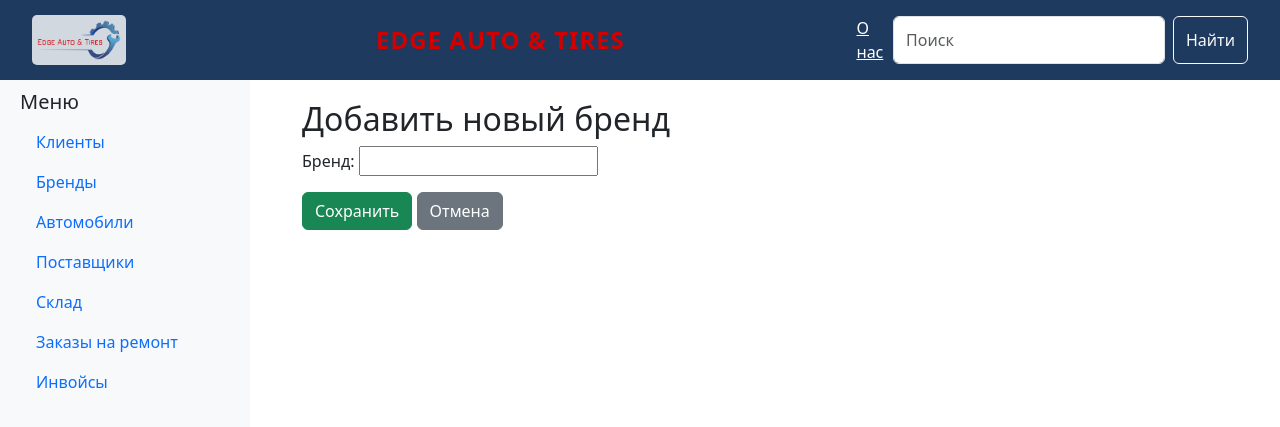
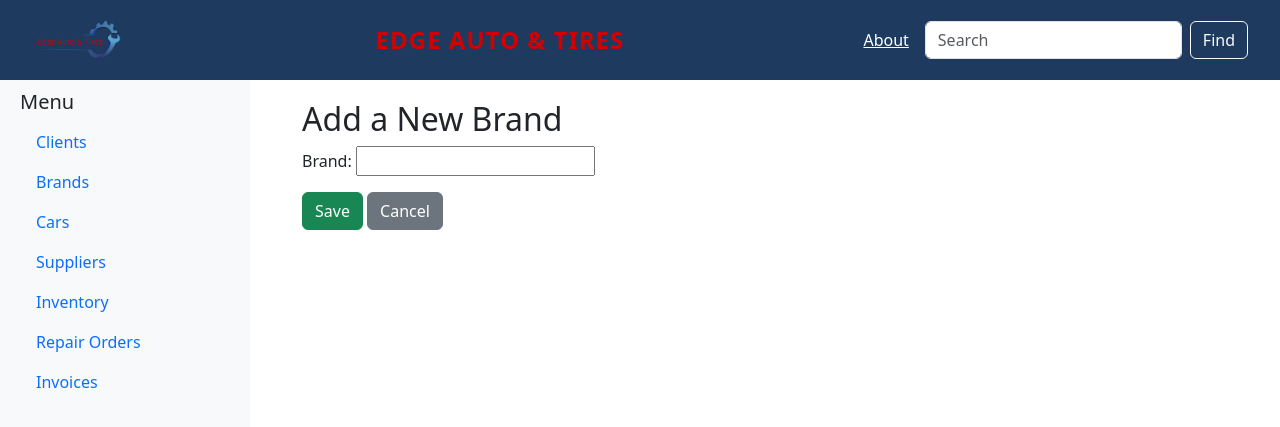
Before and after one commit to untylo/autoservice, a Django app: page /brands/add/ in a window 1280 px wide. Shown: the top 427 px of the page. Run offline with Django 5.2, Linux system fonts and the light colour scheme.

Commit message:
Translate to Englesh

```diff
--- a/cars/forms.py
+++ b/cars/forms.py
@@ -19,8 +19,8 @@ class ClientForm(forms.ModelForm):
         fields = ['first_name', 'last_name', 'address', 'phone']
 
 class CarForm(forms.ModelForm):
-    brand = forms.ModelChoiceField(queryset=Brand.objects.all(), required=True, label="Бренд")
-    model = forms.ModelChoiceField(queryset=CarModel.objects.none(), required=True, label="Модель")
+    brand = forms.ModelChoiceField(queryset=Brand.objects.all(), required=True, label="Brand")
+    model = forms.ModelChoiceField(queryset=CarModel.objects.none(), required=True, label="Model")
 
     class Meta:
         model = Car
--- a/cars/models.py
+++ b/cars/models.py
@@ -3,23 +3,23 @@ from django.contrib import admin
 from django.contrib.auth.models import User
 
 class Brand(models.Model):
-    name = models.CharField(max_length=100, unique=True, verbose_name="Бренд")
+    name = models.CharField(max_length=100, unique=True, verbose_name="Brand")
 
     def __str__(self):
         return self.name
 
 class CarModel(models.Model):
     brand = models.ForeignKey(Brand, on_delete=models.CASCADE, related_name="models")
-    name = models.CharField(max_length=100, verbose_name="Модель автомобиля")
+    name = models.CharField(max_length=100, verbose_name="Model")
 
     def __str__(self):
         return f"{self.brand.name} {self.name}"
 
 class Client(models.Model):
-    first_name = models.CharField(max_length=50, verbose_name="Имя")
-    last_name = models.CharField(max_length=50, verbose_name="Фамилия")
-    address = models.TextField(verbose_name="Адрес")
-    phone = models.CharField(max_length=15, unique=True, verbose_name="Телефон")
+    first_name = models.CharField(max_length=50, verbose_name="First Name")
+    last_name = models.CharField(max_length=50, verbose_name="Last Name")
+    address = models.TextField(verbose_name="Address")
+    phone = models.CharField(max_length=15, unique=True, verbose_name="Phone")
 
     def __str__(self):
         return f"{self.first_name} {self.last_name}"
@@ -27,32 +27,32 @@ class Client(models.Model):
 class Car(models.Model):
     client = models.ForeignKey(Client, on_delete=models.CASCADE, related_name="cars")
     model = models.ForeignKey(CarModel, on_delete=models.CASCADE, related_name="cars")
-    year = models.PositiveIntegerField(verbose_name="Год выпуска")
-    vin = models.CharField(max_length=17, unique=True, verbose_name="VIN номер")
+    year = models.PositiveIntegerField(verbose_name="Year")
+    vin = models.CharField(max_length=17, unique=True, verbose_name="VIN number")
 
     def __str__(self):
         return f"{self.model} ({self.year}) - {self.vin}"
 
 class Supplier(models.Model):
-    name = models.CharField(max_length=100, unique=True, verbose_name="Поставщик")
-    phone = models.CharField(max_length=15, verbose_name="Телефон")
-    address = models.TextField(verbose_name="Адрес")
+    name = models.CharField(max_length=100, unique=True, verbose_name="Supplier")
+    phone = models.CharField(max_length=15, verbose_name="Phone")
+    address = models.TextField(verbose_name="Address")
 
     def __str__(self):
         return self.name
 
 class Part(models.Model):
-    name = models.CharField(max_length=100, verbose_name="Деталь")
+    name = models.CharField(max_length=100, verbose_name="Part")
     supplier = models.ForeignKey(Supplier, on_delete=models.CASCADE, related_name="parts")
-    price = models.DecimalField(max_digits=10, decimal_places=2, verbose_name="Цена")
+    price = models.DecimalField(max_digits=10, decimal_places=2, verbose_name="Price")
 
     def __str__(self):
         return self.name
 
 class Inventory(models.Model):
     part = models.ForeignKey(Part, on_delete=models.CASCADE, related_name="inventory")
-    quantity = models.PositiveIntegerField(verbose_name="Количество")
-    location = models.CharField(max_length=100, verbose_name="Место на складе")
+    quantity = models.PositiveIntegerField(verbose_name="Quantity")
+    location = models.CharField(max_length=100, verbose_name="Location")
 
     def __str__(self):
         return f"{self.part.name} - {self.quantity} шт."
@@ -62,22 +62,22 @@ class RepairOrder(models.Model):
     car = models.ForeignKey(Car, on_delete=models.CASCADE, related_name="repair_orders")
     created_at = models.DateTimeField(auto_now_add=True, verbose_name="Дата создания")
     status = models.CharField(max_length=50, choices=[("open", "Открыт"), ("closed", "Закрыт")], default="open")
-    workers = models.ManyToManyField(User, related_name="repair_orders", verbose_name="Работники")
+    workers = models.ManyToManyField(User, related_name="repair_orders", verbose_name="Workers")
 
     def __str__(self):
         return f"Заказ {self.id} - {self.car}"
 
 class RepairOrderPhoto(models.Model):
     repair_order = models.ForeignKey(RepairOrder, on_delete=models.CASCADE, related_name="photos")
-    image = models.ImageField(upload_to="repair_photos/", verbose_name="Фото")
-    before_repair = models.BooleanField(default=True, verbose_name="До ремонта")
+    image = models.ImageField(upload_to="repair_photos/", verbose_name="Photo")
+    before_repair = models.BooleanField(default=True, verbose_name="Photo Before")
 
     def __str__(self):
         return f"Фото {self.id} для заказа {self.repair_order.id}"
 
 class Service(models.Model):
-    name = models.CharField(max_length=100, verbose_name="Услуга")
-    price = models.DecimalField(max_digits=10, decimal_places=2, verbose_name="Стоимость")
+    name = models.CharField(max_length=100, verbose_name="Service")
+    price = models.DecimalField(max_digits=10, decimal_places=2, verbose_name="Price")
 
     def __str__(self):
         return self.name
@@ -100,11 +100,11 @@ class RepairOrderPart(models.Model):
 
 class Invoice(models.Model):
     repair_order = models.ForeignKey(RepairOrder, on_delete=models.CASCADE, related_name="invoices")
-    issued_at = models.DateTimeField(auto_now_add=True, verbose_name="Дата выставления")
-    total_amount = models.DecimalField(max_digits=10, decimal_places=2, verbose_name="Итоговая сумма")
+    issued_at = models.DateTimeField(auto_now_add=True, verbose_name="Issued at")
+    total_amount = models.DecimalField(max_digits=10, decimal_places=2, verbose_name="Total amount")
 
     def __str__(self):
-        return f"Инвойс {self.id} - {self.total_amount} руб."
+        return f"Инвойс {self.id} - {self.total_amount} CAD"
 
 # Регистрация моделей в админке
 @admin.register(Brand)
--- a/cars/templates/base.html
+++ b/cars/templates/base.html
@@ -1,10 +1,10 @@
 {% load static %}
 <!DOCTYPE html>
-<html lang="ru">
+<html lang="en">
 <head>
     <meta charset="UTF-8">
     <meta name="viewport" content="width=device-width, initial-scale=1.0">
-    <title>{% block title %}Автосервис{% endblock %}</title>
+    <title>{% block title %}Autoservice{% endblock %}</title>
     <link rel="stylesheet" href="https://cdn.jsdelivr.net/npm/bootstrap@5.3.0/dist/css/bootstrap.min.css">
     <style>
         body {
@@ -13,7 +13,7 @@
             flex-direction: column;
         }
         .navbar {
-            background-color: #1E3A5F; /* Тёмно-синий, сочетается с логотипом */
+            background-color: #1E3A5F; /* Dark blue matching the logo */
             color: white;
             padding: 10px 20px;
             position: fixed;
@@ -26,7 +26,6 @@
             max-height: 50px;
             width: auto;
             margin-right: 10px;
-            background: rgba(255, 255, 255, 0.8); /* Полупрозрачный белый фон */
             padding: 5px;
             border-radius: 5px;
         }
@@ -37,13 +36,13 @@
             padding: 20px;
             position: fixed;
             left: 0;
-            top: 70px; /* Смещение вниз, чтобы не перекрывать лого */
+            top: 70px; /* Offset to prevent overlap with navbar */
             overflow-y: auto;
             z-index: 1000;
         }
         .content {
             margin-left: 270px;
-            margin-top: 80px; /* Чтобы не накладывалось на navbar */
+            margin-top: 80px; /* Prevents overlapping with navbar */
             padding: 20px;
             flex-grow: 1;
         }
@@ -51,54 +50,54 @@
             color: white !important;
         }
         .navbar a:hover {
-            color: #FFD700 !important; /* Золотистый при наведении */
+            color: #FFD700 !important; /* Gold hover effect */
         }
         .ferrari-red {
-            color: #D40000 !important; /* Цвет Ferrari Red */
+            color: #D40000 !important; /* Ferrari Red color */
             text-transform: uppercase;
             letter-spacing: 1px;
         }
     </style>
 </head>
 <body>
-    <!-- Верхнее меню -->
+    <!-- Top Navigation Bar -->
     <nav class="navbar navbar-expand-lg">
         <div class="container-fluid d-flex justify-content-between align-items-center">
-            <!-- Логотип -->
+            <!-- Logo -->
             <a class="navbar-brand d-flex align-items-center" href="{% url 'home' %}">
-                <img src="{% static 'images/logo.png' %}" alt="Лого"
+                <img src="{% static 'images/logo.png' %}" alt="Logo"
                      style="max-width: 120px; max-height: 50px;">
             </a>
 
-            <!-- Название компании по центру -->
-            <div class="navbar-brand mx-auto fw-bold fs-4 ferrari-red">
-                Edge Auto & Tires
+            <!-- Centered Company Name -->
+            <div class="mx-auto fw-bold fs-4 ferrari-red text-center flex-grow-1">
+                EDGE AUTO & TIRES
             </div>
 
-            <!-- Правые элементы (поиск, кнопки и т.д.) -->
-            <div class="d-flex">
-                <a href="#" class="text-white mx-2">О нас</a>
-                <input type="text" class="form-control" placeholder="Поиск">
-                <button class="btn btn-outline-light ms-2">Найти</button>
+            <!-- Right Side (About, Search, Button) -->
+            <div class="d-flex align-items-center">
+                <a href="#" class="text-white mx-3">About</a>
+                <input type="text" class="form-control me-2" placeholder="Search">
+                <button class="btn btn-outline-light">Find</button>
             </div>
         </div>
     </nav>
 
-    <!-- Левое меню -->
+    <!-- Left Sidebar Menu -->
     <div class="sidebar">
-        <h5>Меню</h5>
+        <h5>Menu</h5>
         <ul class="nav flex-column">
-            <li class="nav-item"><a class="nav-link" href="/clients/">Клиенты</a></li>
-            <li class="nav-item"><a class="nav-link" href="/brands/">Бренды</a></li>
-            <li class="nav-item"><a class="nav-link" href="/cars/">Автомобили</a></li>
-            <li class="nav-item"><a class="nav-link" href="/suppliers/">Поставщики</a></li>
-            <li class="nav-item"><a class="nav-link" href="/inventory/">Склад</a></li>
-            <li class="nav-item"><a class="nav-link" href="/repair-orders/">Заказы на ремонт</a></li>
-            <li class="nav-item"><a class="nav-link" href="/invoices/">Инвойсы</a></li>
+            <li class="nav-item"><a class="nav-link" href="/clients/">Clients</a></li>
+            <li class="nav-item"><a class="nav-link" href="/brands/">Brands</a></li>
+            <li class="nav-item"><a class="nav-link" href="/cars/">Cars</a></li>
+            <li class="nav-item"><a class="nav-link" href="/suppliers/">Suppliers</a></li>
+            <li class="nav-item"><a class="nav-link" href="/inventory/">Inventory</a></li>
+            <li class="nav-item"><a class="nav-link" href="/repair-orders/">Repair Orders</a></li>
+            <li class="nav-item"><a class="nav-link" href="/invoices/">Invoices</a></li>
         </ul>
     </div>
 
-    <!-- Основное содержимое -->
+    <!-- Main Content Area -->
     <div class="content">
         {% block content %}
         {% endblock %}
--- a/cars/templates/brand_add.html
+++ b/cars/templates/brand_add.html
@@ -1,18 +1,18 @@
 {% extends 'base.html' %}
 
-{% block title %}Добавить бренд{% endblock %}
+{% block title %}Add Brand{% endblock %}
 
 {% block content %}
 <div class="container">
-    <h2>Добавить новый бренд</h2>
+    <h2>Add a New Brand</h2>
     <form method="post">
         {% csrf_token %}
         <div class="mb-3">
             {{ form.name.label_tag }}
             {{ form.name }}
         </div>
-        <button type="submit" class="btn btn-success">Сохранить</button>
-        <a href="{% url 'brand_list' %}" class="btn btn-secondary">Отмена</a>
+        <button type="submit" class="btn btn-success">Save</button>
+        <a href="{% url 'brand_list' %}" class="btn btn-secondary">Cancel</a>
     </form>
 </div>
 {% endblock %}
```
Also changed, not shown: cars/templates/brand.html (+6 -6 lines), cars/templates/car_add.html (+10 -10 lines), cars/templates/client.html (+6 -6 lines), cars/templates/client_add.html (+4 -4 lines), cars/templates/model_add.html (+4 -4 lines).
